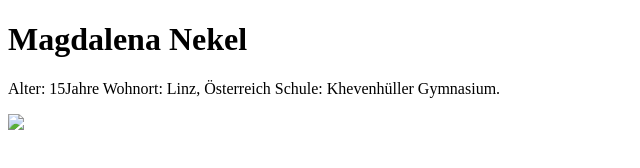
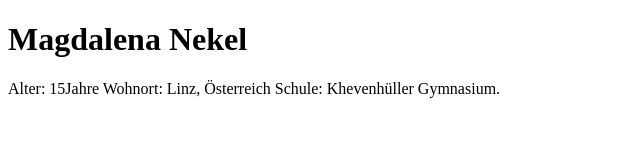
Before and after one commit to magdalenanekel-droid/index.html, a plain HTML site: page index.html in a window 1280 px wide. Shown: the full height of the page, 0-640 px from the left. Drawn offline with Linux system fonts and the light colour scheme.

Commit message:
Update index.html

```diff
--- a/index.html
+++ b/index.html
@@ -14,4 +14,3 @@
 
 </body>
 </html>
-<img src="img/bild1.jpg" width="400">
```
